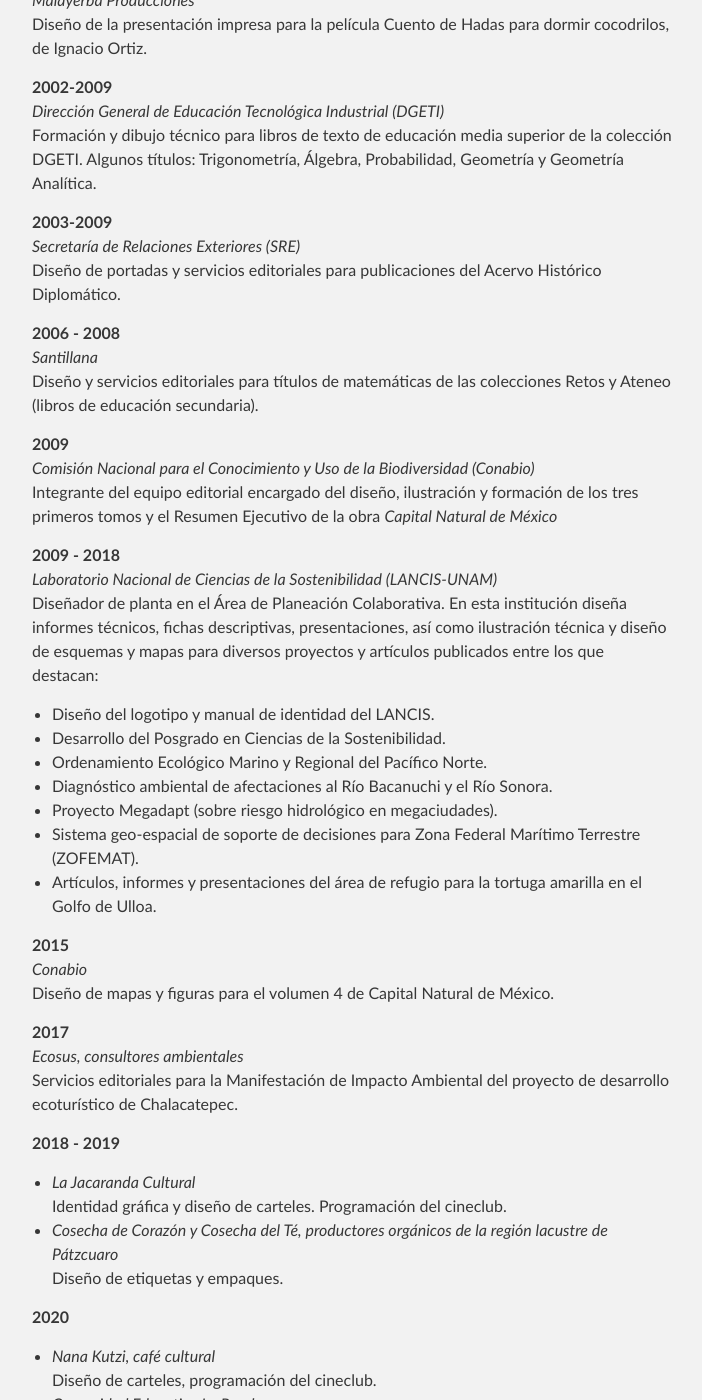
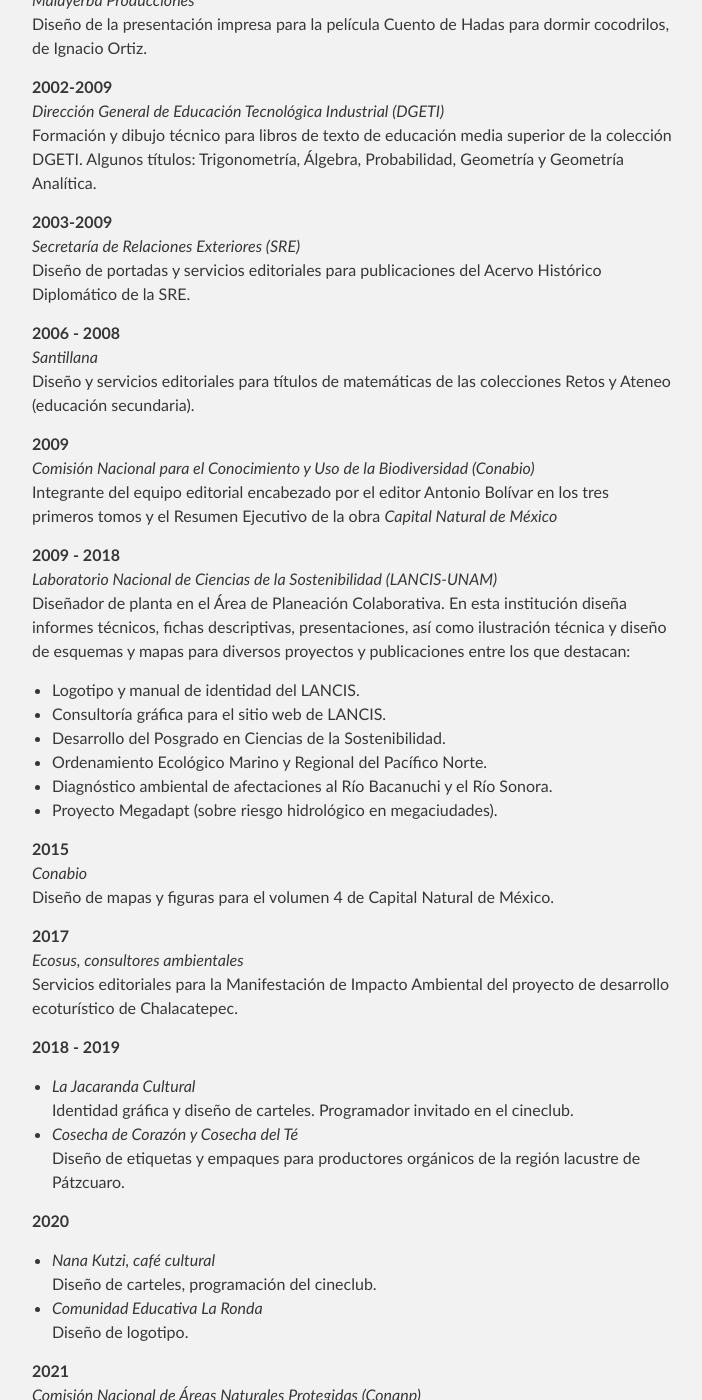
Before and after one commit to ovisnigra/cv_sbourguet, a Jekyll site: the page built from curriculum.md, in a window 1280 px wide and 1400 px high, scrolled down 1364 px. Shown: the whole window, without its empty margins (288-990 px from the left). Built offline with Jekyll 4.4.1, drawn with Linux system fonts in a browser that asks for light colours; our own code applies the rules of GitHub Pages for plain Markdown files; some of the changed text lies outside the part shown.

Commit message:
actualización

```diff
--- a/curriculum.md
+++ b/curriculum.md
@@ -53,28 +53,27 @@
 
 **2003-2009** <br>
 _Secretaría de Relaciones Exteriores (SRE)_ <br>
-Diseño de portadas y servicios editoriales para publicaciones del Acervo Histórico Diplomático.
+Diseño de portadas y servicios editoriales para publicaciones del Acervo Histórico Diplomático de la SRE.
 
 **2006 - 2008** <br>
 _Santillana_ <br>
-Diseño y servicios editoriales para títulos de matemáticas de las colecciones Retos y Ateneo (libros de educación secundaria).
+Diseño y servicios editoriales para títulos de matemáticas de las colecciones Retos y Ateneo (educación secundaria).
 
 **2009** <br>
 _Comisión Nacional para el Conocimiento y Uso de la Biodiversidad (Conabio)_ <br>
-Integrante del equipo editorial encargado del diseño, ilustración y formación de  los tres primeros tomos y el Resumen Ejecutivo de la obra _Capital Natural de México_
+Integrante del equipo editorial encabezado por el editor Antonio Bolívar en los tres primeros tomos y el Resumen Ejecutivo de la obra _Capital Natural de México_
 <!-- <a href="https://www.biodiversidad.gob.mx/pais/capitalNatMex.html" target="_blank">(visitar sitio)</a>.-->
 
 **2009 - 2018** <br>
 _Laboratorio Nacional de Ciencias de la Sostenibilidad (LANCIS-UNAM)_ <br>
-Diseñador de planta en el Área de Planeación Colaborativa. En esta institución diseña informes técnicos, fichas descriptivas, presentaciones, así como ilustración técnica y diseño de esquemas y mapas para diversos proyectos y artículos publicados entre los que destacan:
+Diseñador de planta en el Área de Planeación Colaborativa. En esta institución diseña informes técnicos, fichas descriptivas, presentaciones, así como ilustración técnica y diseño de esquemas y mapas para diversos proyectos y publicaciones entre los que destacan:
 
--	Diseño del logotipo y manual de identidad del LANCIS.
+-	Logotipo y manual de identidad del LANCIS.
+-	Consultoría gráfica para el sitio web de LANCIS.
 -	Desarrollo del Posgrado en Ciencias de la Sostenibilidad.
 -	Ordenamiento Ecológico Marino y Regional del Pacífico Norte.
 -	Diagnóstico ambiental de afectaciones al Río Bacanuchi y el Río Sonora.
 -	Proyecto Megadapt (sobre riesgo hidrológico en megaciudades).
--	Sistema geo-espacial de soporte de decisiones para Zona Federal Marítimo Terrestre (ZOFEMAT).
--	Artículos, informes y presentaciones del área de refugio para la tortuga amarilla en el Golfo de Ulloa.
 
 **2015** <br>
 _Conabio_ <br>
@@ -86,9 +85,9 @@
 
 **2018 - 2019**
 -	_La Jacaranda Cultural_ <br>
-  Identidad gráfica y diseño de carteles. Programación del cineclub.
--	_Cosecha de Corazón y Cosecha del Té, productores orgánicos de la región lacustre de Pátzcuaro_ <br>
-  Diseño de etiquetas y empaques.
+  Identidad gráfica y diseño de carteles. Programador invitado en el cineclub.
+-	_Cosecha de Corazón y Cosecha del Té_ <br>
+  Diseño de etiquetas y empaques para productores orgánicos de la región lacustre de Pátzcuaro.
 
 **2020** <br>
 - _Nana Kutzi, café cultural_ <br>
@@ -98,12 +97,10 @@
 
 **2021** <br>
 _Comisión Nacional de Áreas Naturales Protegidas (Conanp)_ <br>
-Servicios editoriales para la publicación de:
+Diseño, formación y coordinación gráfica de 4 publicaciones, entre ellas:
 
 -	Manual Operativo de la Comisión Nacional de Humedales, segunda edición.
--	Guía para el llenado de la Ficha Informativa Ramsar.
--	Herramienta de apoyo para la evaluación de nuevas propuestas de designación de Humedales de Importancia Internacional (Sitios Ramsar) en México.
--	La importancia histórica y cultural de los humedales mexicanos. Etnografías de 14 sitios Ramsar.
+-	Etnografías de 14 sitios Ramsar.
 
 
 ### Otras colaboraciones:
```
Also changed, not shown: other parts of curriculum.md (+1 -1 lines).
